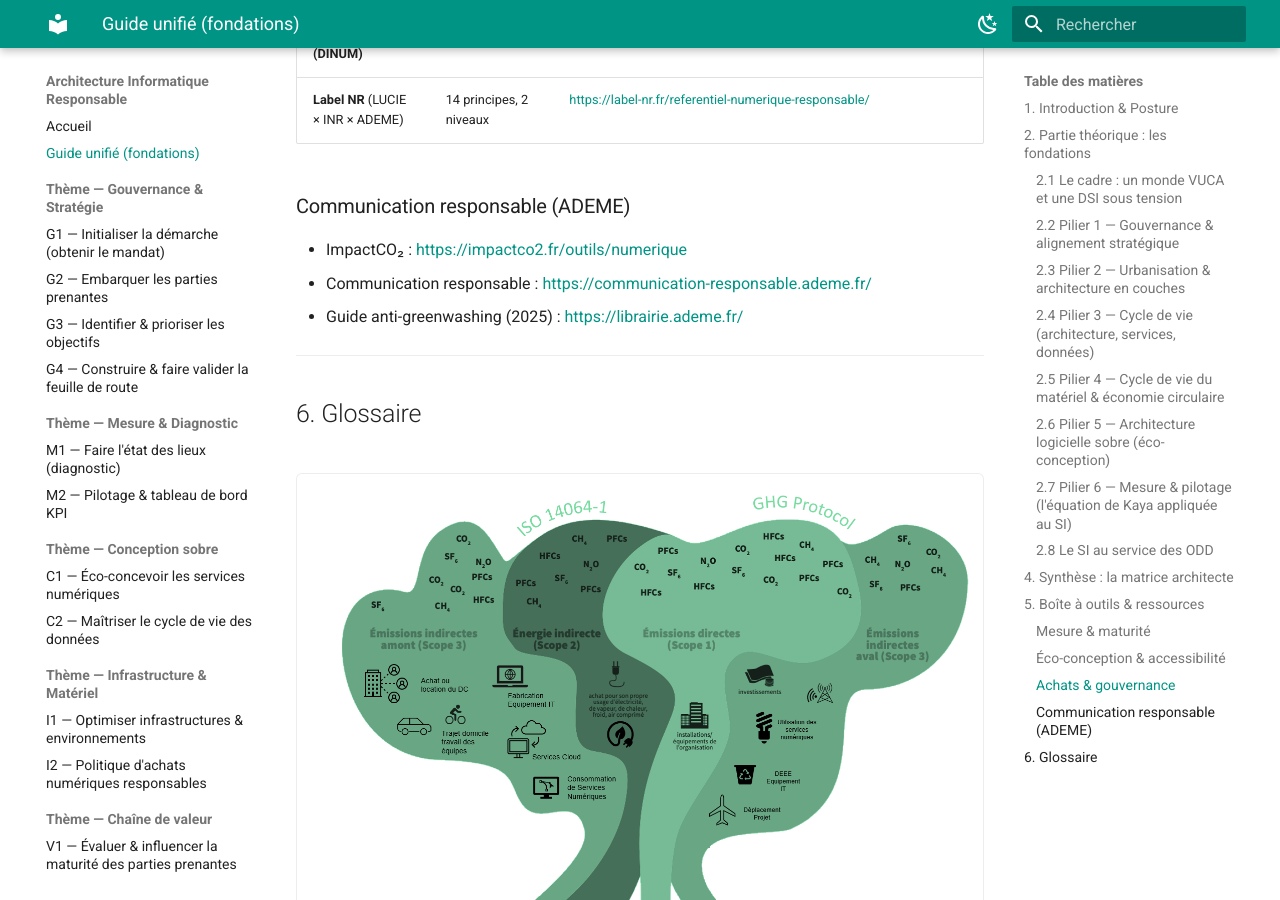
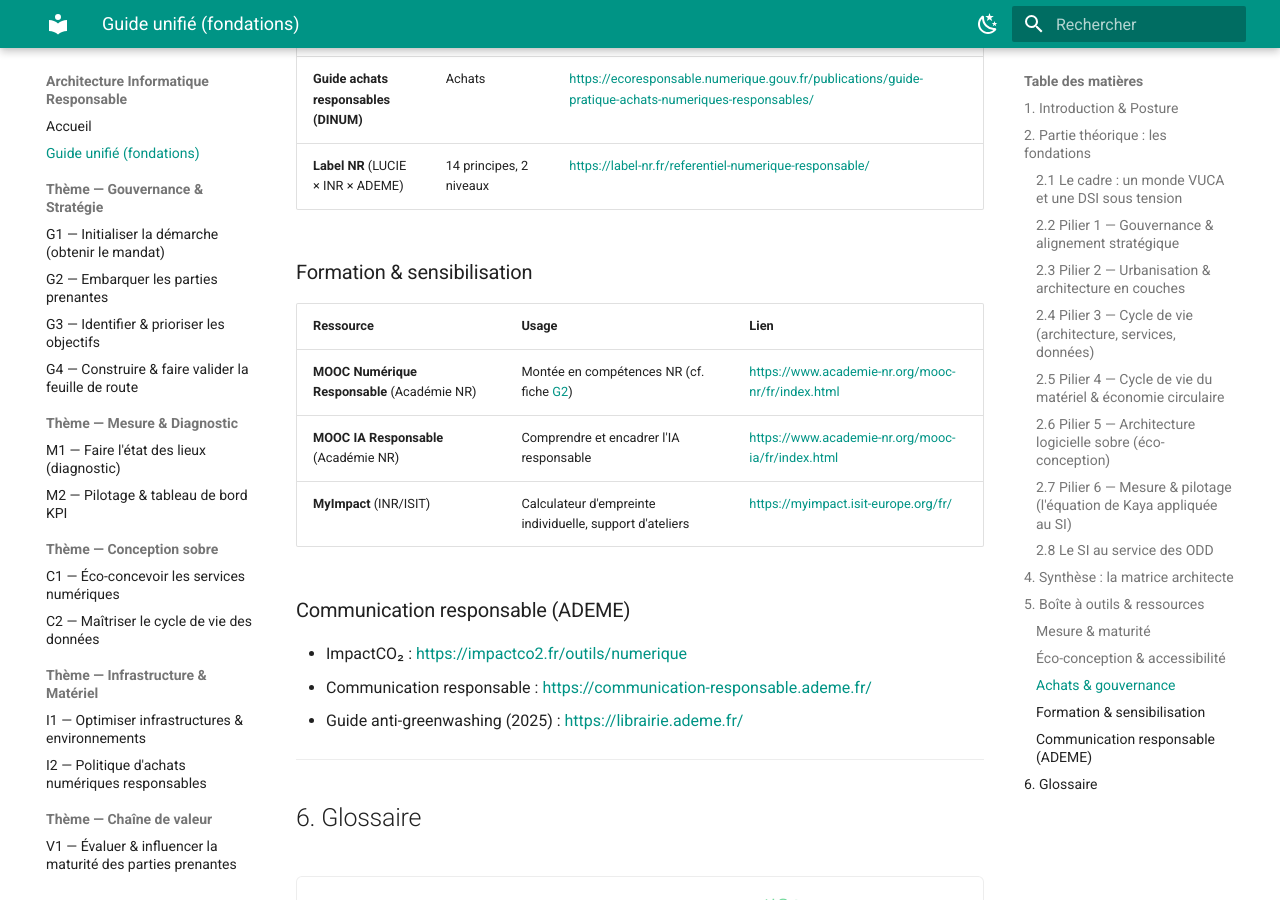
Before and after one commit to Institut-du-Numerique-Responsable/BP-AIR, an MkDocs documentation site: the page built from docs/guide-unifie.md, in a window 1280 px wide and 900 px high, scrolled down 12702 px. Built offline with MkDocs 1.6.1 and Material for MkDocs 9.7.7, drawn with Linux system fonts in a browser that asks for light colours; some of the changed text lies outside the part shown.

Commit message:
Outils : lien WeNR (wenr.isit-europe.org), ajout calculateur MyImpact et MOOC NR/IA (Academie NR)

```diff
--- a/docs/guide-unifie.md
+++ b/docs/guide-unifie.md
@@ -192,7 +192,8 @@
 ### Mesure & maturité
 | Outil | Usage | Lien |
 |---|---|---|
-| **WeNR** | Empreinte GES + maturité NR (ACV simplifiée + questionnaire DINUM) | INR |
+| **WeNR** | Empreinte GES + maturité NR du SI (ACV simplifiée + questionnaire DINUM) | <https://wenr.isit-europe.org/> |
+| **MyImpact** (INR/ISIT) | Calculateur de l'empreinte numérique individuelle (sensibilisation) | <https://myimpact.isit-europe.org/fr/> |
 | **NumEcoEval** | Évaluation environnementale des SI | — |
 | **DataVizta** (Boavizta) | Impact fabrication/usage des équipements | <https://dataviz.boavizta.org/> |
 | **Guide Maturité PP (INR/ISIT)** | 47 questions, 10 familles | <https://institutnr.org/guide-maturite-parties-prenantes> |
@@ -216,6 +217,13 @@
 | **Guide bonnes pratiques NR (INR)** | Référentiel | <https://institutnr.org/guide-bonnes-pratiques-nr> |
 | **Guide achats responsables (DINUM)** | Achats | <https://ecoresponsable.numerique.gouv.fr/publications/guide-pratique-achats-numeriques-responsables/> |
 | **Label NR** (LUCIE × INR × ADEME) | 14 principes, 2 niveaux | <https://label-nr.fr/referentiel-numerique-responsable/> |
+
+### Formation & sensibilisation
+| Ressource | Usage | Lien |
+|---|---|---|
+| **MOOC Numérique Responsable** (Académie NR) | Montée en compétences NR (cf. fiche [G2](fiches/G2-parties-prenantes.md)) | <https://www.academie-nr.org/mooc-nr/fr/index.html> |
+| **MOOC IA Responsable** (Académie NR) | Comprendre et encadrer l'IA responsable | <https://www.academie-nr.org/mooc-ia/fr/index.html> |
+| **MyImpact** (INR/ISIT) | Calculateur d'empreinte individuelle, support d'ateliers | <https://myimpact.isit-europe.org/fr/> |
 
 ### Communication responsable (ADEME)
 - ImpactCO₂ : <https://impactco2.fr/outils/numerique>
```
Also changed, not shown: docs/fiches/G2-parties-prenantes.md (+3 -0 lines), docs/fiches/M1-diagnostic.md (+2 -1 lines), docs/fiches/M2-pilotage-kpi.md (+2 -1 lines).
